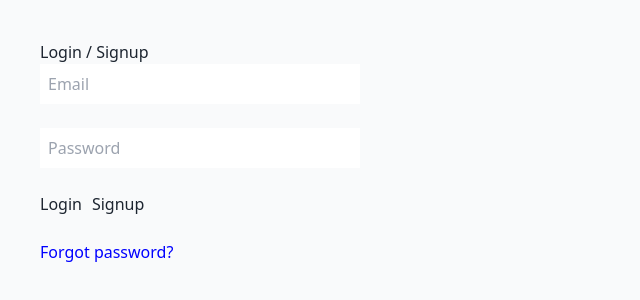
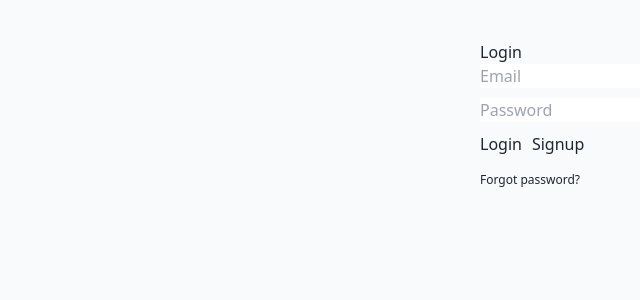
Before and after one commit to ISHANT14gg/TaskManager, a React (Vite) app: page /auth in a window 1280 px wide. Shown: the top 300 px of the page, without its empty margins (0-640 px from the left). Built offline with nearby package versions, Linux system fonts and the light colour scheme; no server answers.

Commit message:
Fix auth flow, reset password routing, and Vercel rewrite

```diff
--- a/src/App.tsx
+++ b/src/App.tsx
@@ -27,22 +27,26 @@ export default function App() {
     };
   }, []);
 
-  if (loading) return <p>Loading...</p>;
+  if (loading) return <div className="p-8">Loading...</div>;
 
   return (
     <Routes>
-      {/* Public routes */}
-      <Route path="/auth" element={<Auth />} />
+      {/* Public */}
+      <Route
+        path="/auth"
+        element={session ? <Navigate to="/" /> : <Auth />}
+      />
+
       <Route path="/reset-password" element={<ResetPassword />} />
 
-      {/* Protected route */}
+      {/* Protected */}
       <Route
         path="/"
-        element={session ? <Index /> : <Navigate to="/auth" replace />}
+        element={session ? <Index /> : <Navigate to="/auth" />}
       />
 
-      {/* Catch-all */}
-      <Route path="*" element={<Navigate to="/" replace />} />
+      {/* Fallback */}
+      <Route path="*" element={<Navigate to="/" />} />
     </Routes>
   );
 }
--- a/src/main.tsx
+++ b/src/main.tsx
@@ -1,10 +1,13 @@
-import { createRoot } from "react-dom/client";
+import React from "react";
+import ReactDOM from "react-dom/client";
 import { BrowserRouter } from "react-router-dom";
 import App from "./App";
 import "./index.css";
 
-createRoot(document.getElementById("root")!).render(
-  <BrowserRouter>
-    <App />
-  </BrowserRouter>
+ReactDOM.createRoot(document.getElementById("root")!).render(
+  <React.StrictMode>
+    <BrowserRouter>
+      <App />
+    </BrowserRouter>
+  </React.StrictMode>
 );
--- a/src/pages/Auth.tsx
+++ b/src/pages/Auth.tsx
@@ -1,25 +1,12 @@
 import { useState } from "react";
 import { supabase } from "../integrations/supabase/client";
+import { useNavigate } from "react-router-dom";
 
 export default function Auth() {
+  const navigate = useNavigate();
   const [email, setEmail] = useState("");
   const [password, setPassword] = useState("");
   const [loading, setLoading] = useState(false);
-
-  const signUp = async () => {
-    setLoading(true);
-    const { error } = await supabase.auth.signUp({
-      email,
-      password,
-    });
-    setLoading(false);
-
-    if (error) {
-      alert(error.message);
-    } else {
-      alert("Signup successful. You can login now.");
-    }
-  };
 
   const signIn = async () => {
     setLoading(true);
@@ -27,85 +14,68 @@ export default function Auth() {
       email,
       password,
     });
-    setLoading(false);
-
-    if (error) {
-      alert(error.message);
-    }
-  };
-
-  // 🔐 RESET PASSWORD EMAIL
-  const resetPassword = async () => {
-    if (!email) {
-      alert("Please enter your email first");
-      return;
-    }
-
-    setLoading(true);
-
-    const { error } = await supabase.auth.resetPasswordForEmail(email, {
-      redirectTo:
-        "https://task-manager-3ah3-git-master-ishant14ggs-projects.vercel.app/reset-password",
-    });
 
     setLoading(false);
 
     if (error) {
       alert(error.message);
     } else {
-      alert("Password reset email sent. Check your inbox.");
+      navigate("/"); // ✅ THIS WAS MISSING
     }
   };
 
+  const signUp = async () => {
+    const { error } = await supabase.auth.signUp({
+      email,
+      password,
+    });
+
+    if (error) alert(error.message);
+    else alert("Signup successful. Please login.");
+  };
+
+  const forgotPassword = async () => {
+    const { error } = await supabase.auth.resetPasswordForEmail(email, {
+      redirectTo:
+        "https://task-manager-3ah3-git-master-ishant14ggs-projects.vercel.app/reset-password",
+    });
+
+    if (error) alert(error.message);
+    else alert("Password reset email sent");
+  };
+
   return (
-    <div style={{ padding: 40, maxWidth: 400 }}>
-      <h2>Login / Signup</h2>
+    <div style={{ padding: 40, maxWidth: 400, margin: "auto" }}>
+      <h2>Login</h2>
 
       <input
         placeholder="Email"
         value={email}
         onChange={(e) => setEmail(e.target.value)}
-        style={{ width: "100%", padding: 8 }}
+        style={{ width: "100%", marginBottom: 10 }}
       />
-      <br /><br />
 
       <input
         type="password"
         placeholder="Password"
         value={password}
         onChange={(e) => setPassword(e.target.value)}
-        style={{ width: "100%", padding: 8 }}
+        style={{ width: "100%", marginBottom: 10 }}
       />
-      <br /><br />
 
       <button onClick={signIn} disabled={loading}>
-        Login
+        {loading ? "Logging in..." : "Login"}
       </button>
 
-      <button
-        onClick={signUp}
-        disabled={loading}
-        style={{ marginLeft: 10 }}
-      >
+      <button onClick={signUp} style={{ marginLeft: 10 }}>
         Signup
       </button>
 
-      <br /><br />
-
-      {/* 🔑 Forgot password */}
-      <button
-        onClick={resetPassword}
-        disabled={loading}
-        style={{
-          background: "none",
-          color: "blue",
-          border: "none",
-          cursor: "pointer",
-          padding: 0,
-        }}
-      >
-        Forgot password?
-      </button>
+      <div style={{ marginTop: 10 }}>
+        <button onClick={forgotPassword} style={{ fontSize: 12 }}>
+          Forgot password?
+        </button>
+      </div>
     </div>
   );
 }
```
